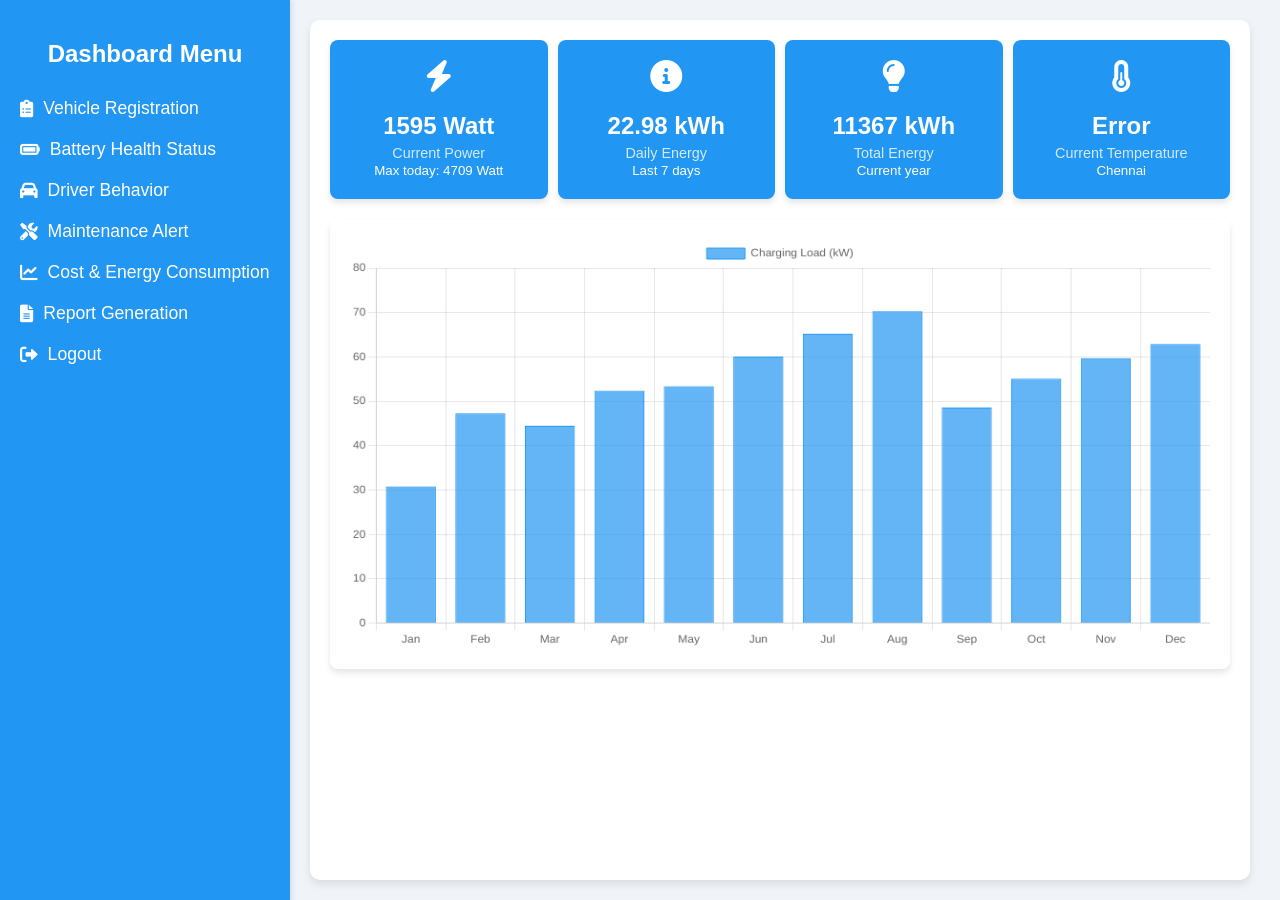
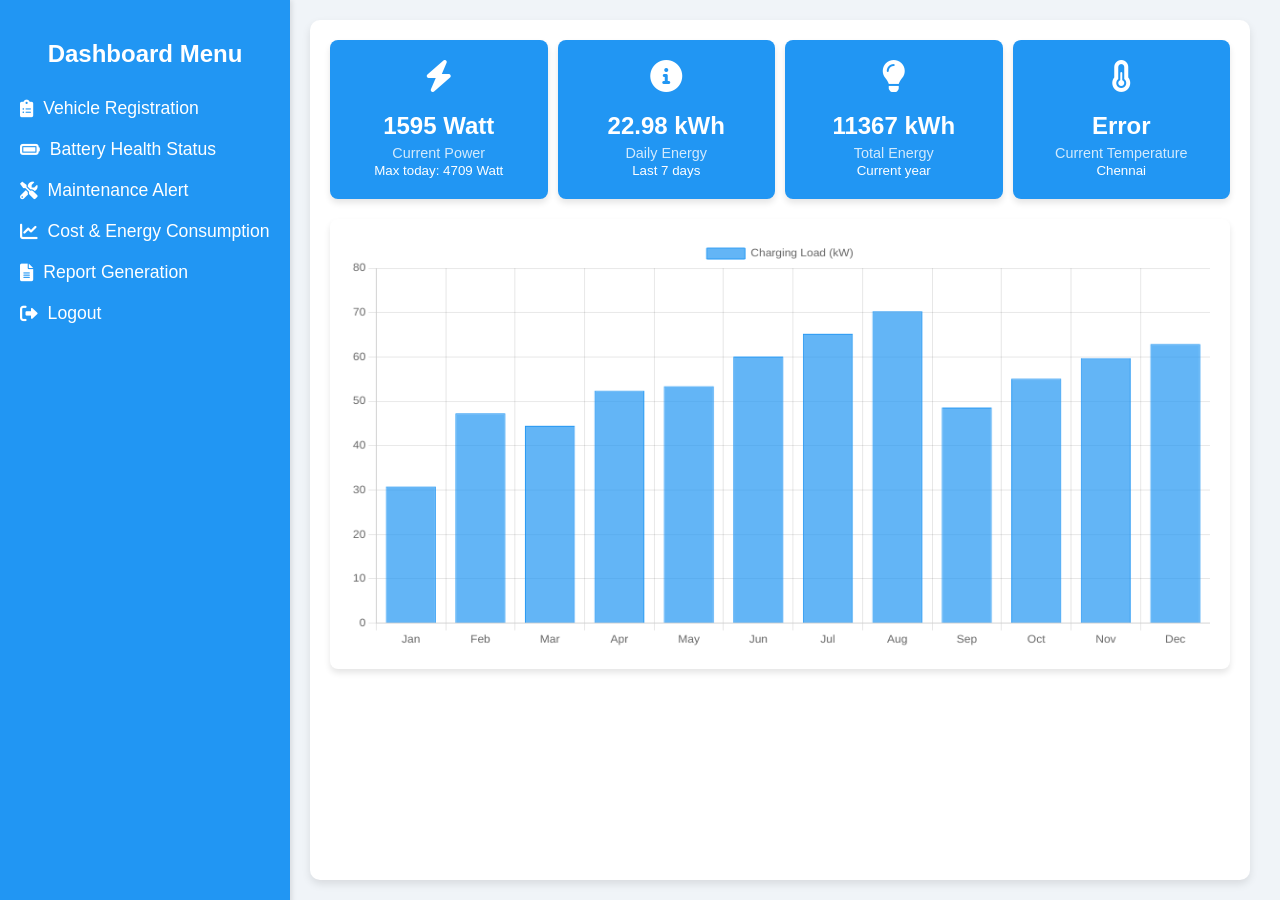
Before and after one commit to ezhilezhil/Real-Time-EV-Fleet-Monitoring-and-Predictive-Analytics-Solution, a Flask app: page /histogram.html in a window 1280 px wide. Run offline with Flask 3, Linux system fonts and the light colour scheme; parts of the project's set-up code (start-up, migrations or seed data) failed here and were passed over.

Commit message:
driver menu disabled

```diff
--- a/templates/histogram.html
+++ b/templates/histogram.html
@@ -133,7 +133,6 @@
         <h2>Dashboard Menu</h2>
         <a href="vehicle_Registration.html"><i class="fas fa-clipboard-list"></i> Vehicle Registration</a>
         <a href="Battery Health Status Section.html"><i class="fas fa-battery-full"></i> Battery Health Status</a>
-        <a href="Driver Behavior and Maintenance Alerts.html"><i class="fas fa-car"></i> Driver Behavior</a>
         <a href="Display Behavior Analysis and Alerts.html"><i class="fas fa-tools"></i> Maintenance Alert</a>
         <a href="Cost and Energy Consumption.html"><i class="fas fa-chart-line"></i> Cost & Energy Consumption</a>
         <a href="Report Generation.html"><i class="fas fa-file-alt"></i> Report Generation</a>
```
